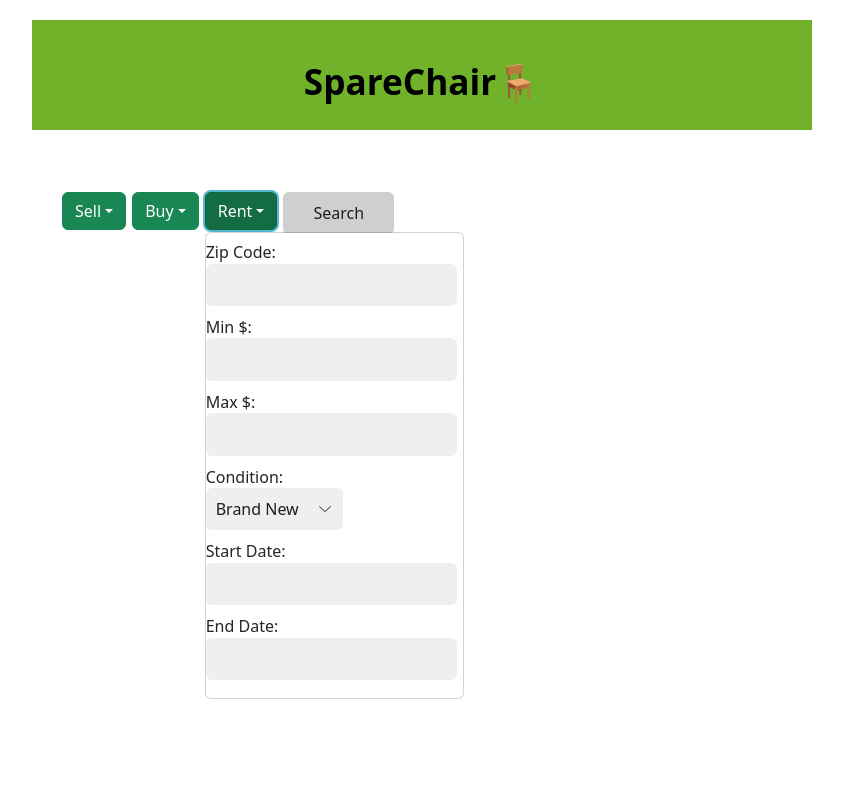
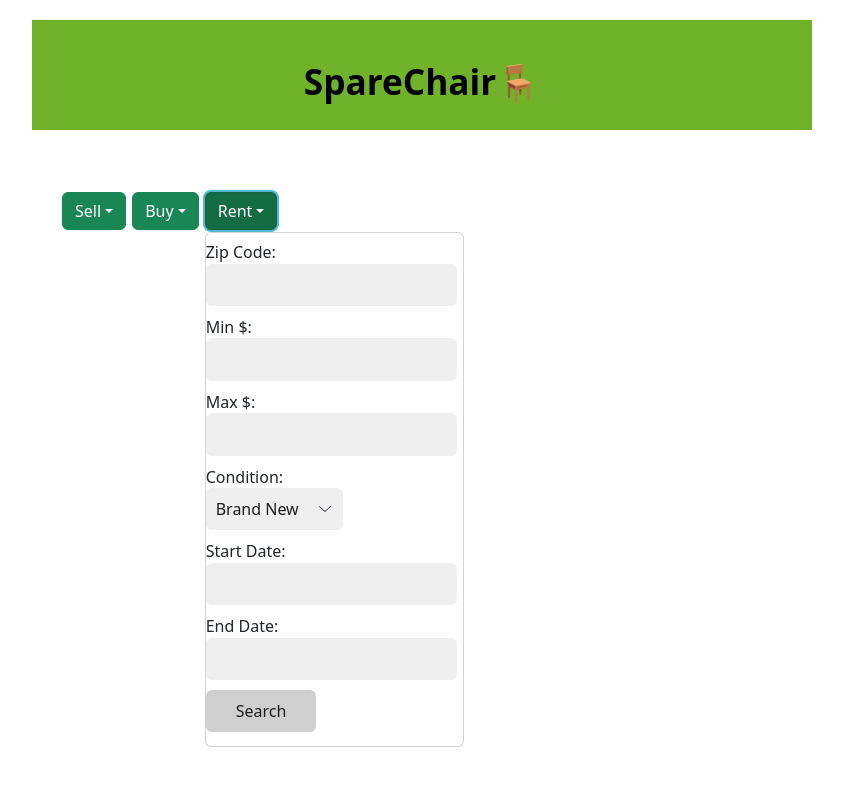
Before and after one commit to mling2/sparechair, a React (Create React App) app in the folder my-app/: page / in a window 1280 px wide. Both pictures are taken after a click on the button "Rent". Shown: the top 786 px of the page, without its empty margins (218-1061 px from the left). Built offline with nearby package versions, Linux system fonts and the light colour scheme.

Commit message:
Add onSubmitHandler to home page

```diff
--- a/my-app/src/pages/Home.js
+++ b/my-app/src/pages/Home.js
@@ -2,7 +2,7 @@ import React from 'react';
 import 'bootstrap/dist/css/bootstrap.css';
 import Dropdown from 'react-bootstrap/Dropdown';
 import {Condition} from './Condition.ts';
-import { BrowserRouter as Router, Route, Link } from "react-router-dom"
+import { BrowserRouter as Router, Link } from "react-router-dom"
 
 class Home extends React.Component {
     constructor(props) {
@@ -29,25 +29,9 @@ class Home extends React.Component {
         });
     }
 
-    onChangeHandler = (e) => {
-        return (
-            <Router>
-                <Link
-                    to={{
-                    pathname: "/browse",
-                    state: {
-                        zip: this.state.zip,
-                        minPrice: this.sate.minPrice,
-                        maxPrice: this.state.maxPrice,
-                        condition: this.state.condition,
-                        startDate: this.state.startDate,
-                        endDate: this.state.endDate },
-                    }}
-                >
-                    Search
-                </Link>
-            </Router>
-        );
+    onSubmitHandler = (e) => {
+        e.preventDefault();
+        window.location.href = '/browse';
     }
 
     render() {
@@ -101,11 +85,12 @@ class Home extends React.Component {
                         <input type="text" name="zip" onChange = {this.onChangeInput} />
                     </label>
                 </form>
+                <button onClick={this.onSubmitHandler} >
+                    Search
+                </button >
                 </Dropdown.Menu>
               </Dropdown>
-              <button >
-                Search
-              </button>
+
             </div>
         </div>
         );
```
